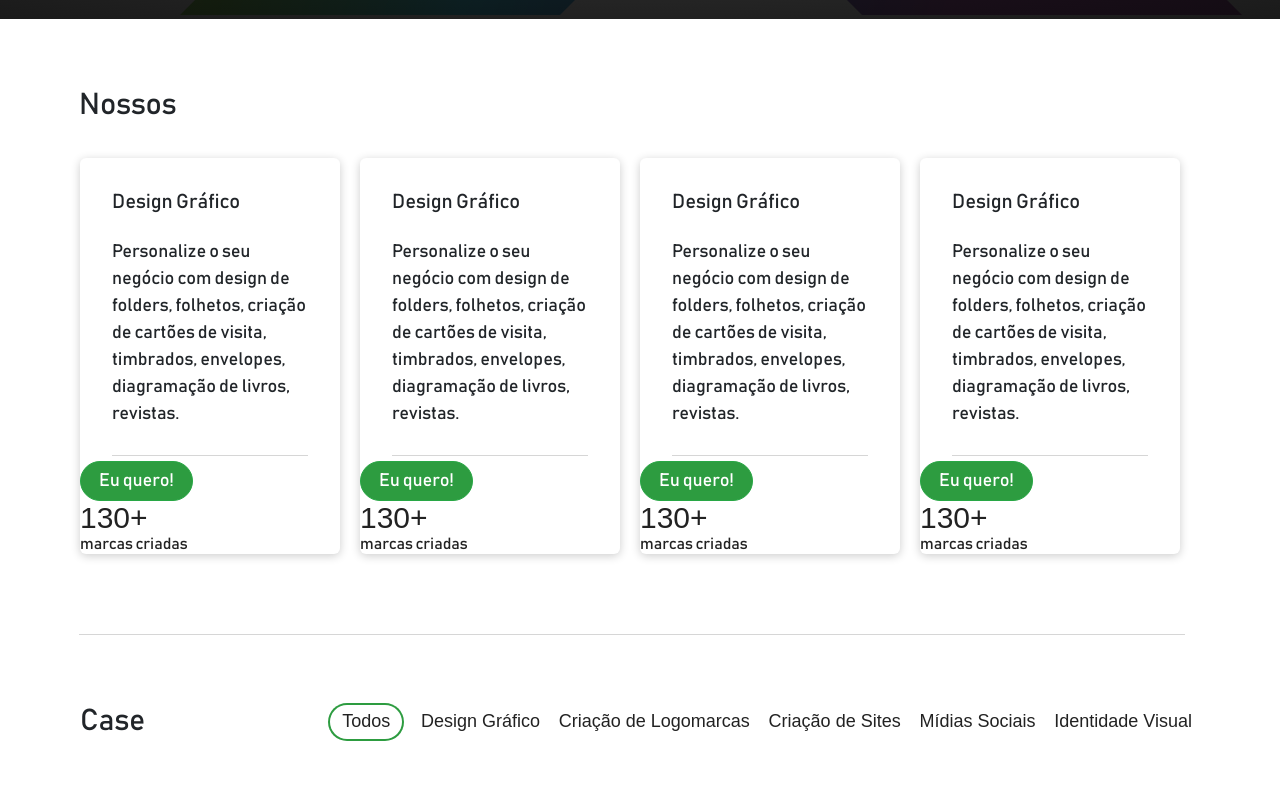
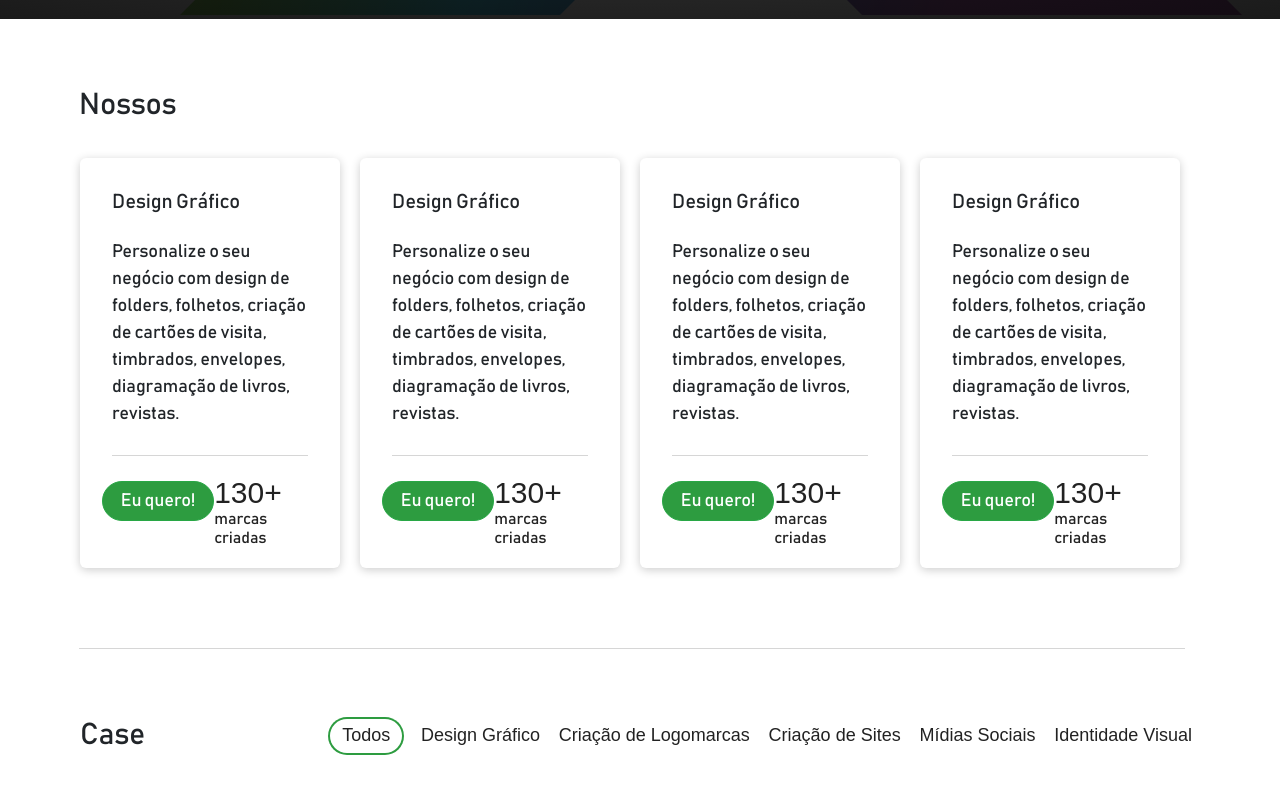
Before and after one commit to luscas/chameleon, a plain HTML site: page index.html in a window 1280 px wide. Shown: the part 741-1534 px from the top of the page. Drawn offline with Linux system fonts and the light colour scheme.

Commit message:
alteracoes botao #Nossos

```diff
--- a/index.html
+++ b/index.html
@@ -138,7 +138,7 @@
 
 					<hr>
 
-					<div class="options">
+					<div class="col-10 d-flex flex-row justify-content-between ml-auto mr-auto options">
 						<button class="btn btn-success">Eu quero!</button>
 
 						<div class="about">
@@ -157,7 +157,7 @@
 
 					<hr>
 
-					<div class="options">
+					<div class="col-10 d-flex flex-row justify-content-between ml-auto mr-auto options">
 						<button class="btn btn-success">Eu quero!</button>
 
 						<div class="about">
@@ -176,7 +176,7 @@
 
 					<hr>
 
-					<div class="options">
+					<div class="col-10 d-flex flex-row justify-content-between ml-auto mr-auto options">
 						<button class="btn btn-success">Eu quero!</button>
 
 						<div class="about">
@@ -195,15 +195,13 @@
 
 					<hr>
 
-					<div class="d-flex">
-						<div class="justify-content-between">
-							<button class="btn btn-success">Eu quero!</button>
+					<div class="col-10 d-flex flex-row justify-content-between ml-auto mr-auto options">
+						<button class="btn btn-success">Eu quero!</button>
 
-							<div class="about">
-								<strong>130+</strong>
-								<br>
-								marcas criadas
-							</div>
+						<div class="about">
+							<strong>130+</strong>
+							<br>
+							marcas criadas
 						</div>
 					</div>
 				</div>
--- a/js/main.js
+++ b/js/main.js
@@ -17,5 +17,9 @@ $(document).ready(function() {
 		$('.x').css({
 			right: '-250px'
 		});
+
+		$('.boy').css({
+			right: '17px'
+		});
 	}
 });
--- a/sass/main.scss
+++ b/sass/main.scss
@@ -136,6 +136,7 @@ b {
 	position: relative;
 	top: -4px;
 	display: table;
+	overflow-x: hidden;
 	.highlighter {
 		position: relative;
 		z-index: 1;
@@ -362,6 +363,9 @@ b {
 				font: 18px $semi;
 				padding: 0 18px;
 			}
+			.options {
+				padding: 20px 0;
+			}
 			.about {
 				font: 16px $light;
 				color: #222;
```
Also changed, not shown: css/main.css, 1 other file.
